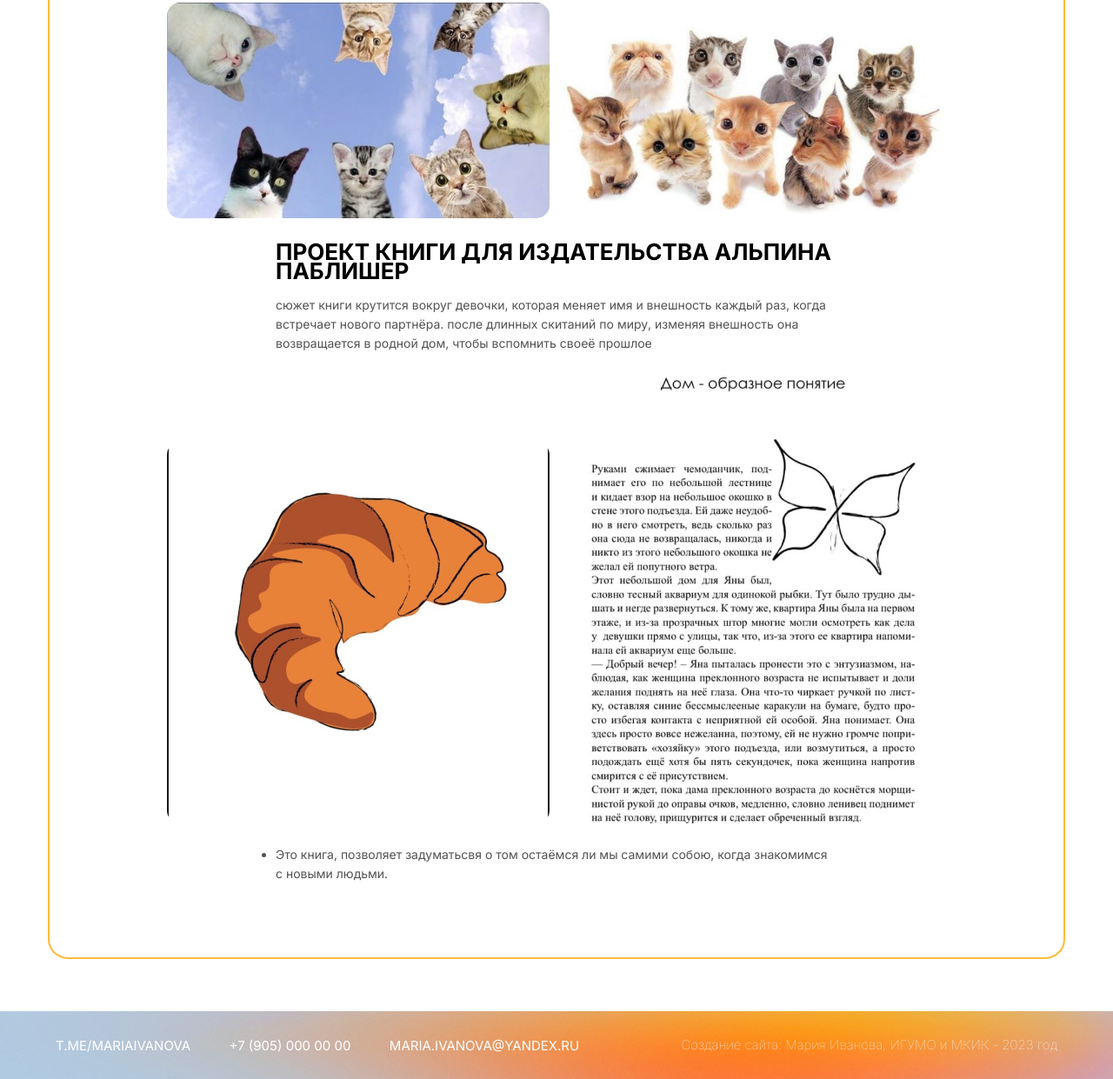
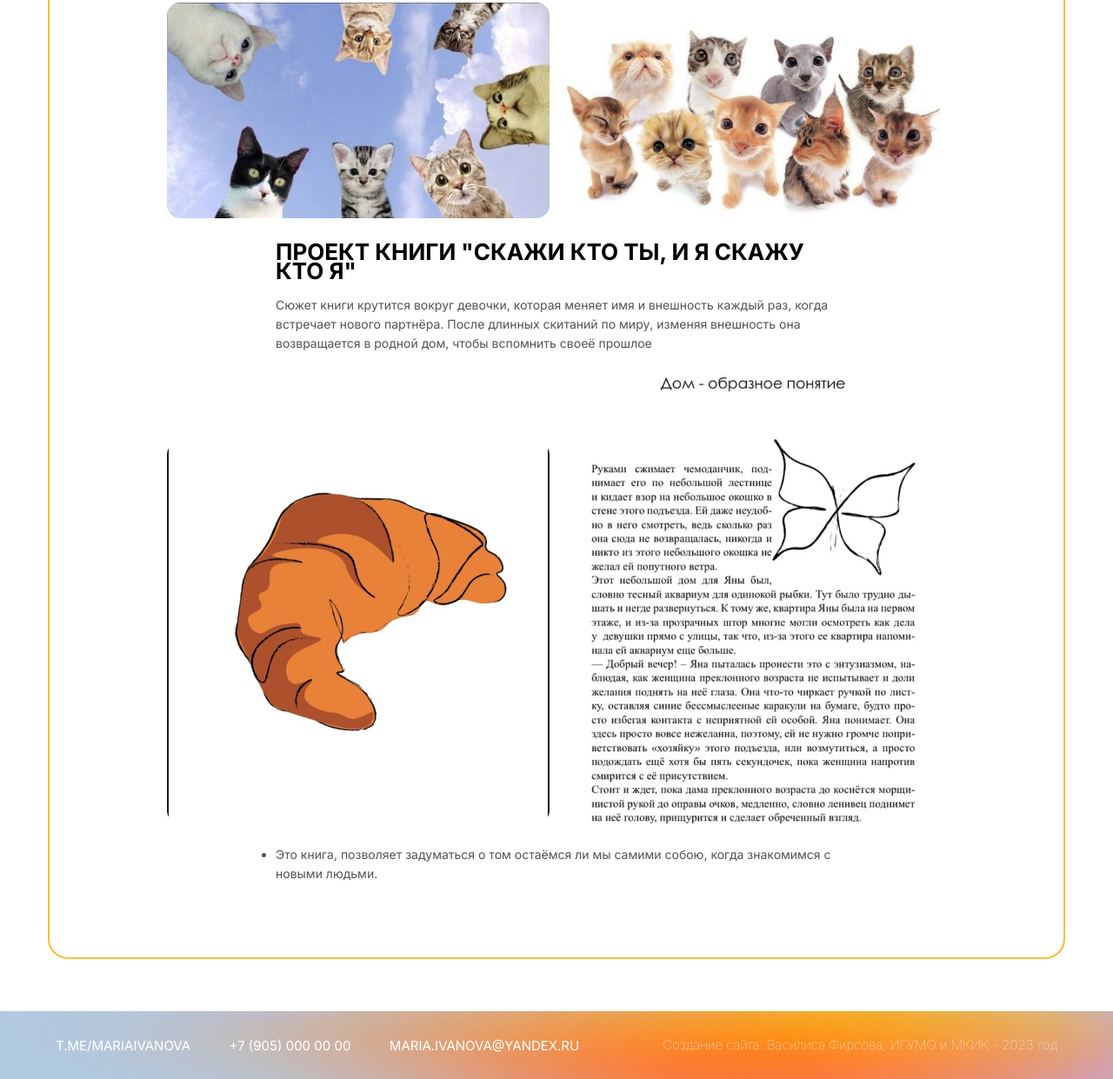
Before and after one commit to Sandyyyep/portfolio, a plain HTML site: page 2.html in a window 1280 px wide. Shown: the part 684-1925 px from the top of the page at 87% size. Drawn offline with Linux system fonts and the light colour scheme.

Commit message:
Update 2.html

```diff
--- a/2.html
+++ b/2.html
@@ -25,10 +25,10 @@
 
 <img src="images/cats.jpg">
 <img src="images/cats2.jpg">
-<h1>Проект книги для издательства Альпина Паблишер</h1>
+<h1>Проект книги "скажи кто ты, и я скажу кто я" </h1>
 
 <p>
-сюжет книги крутится вокруг девочки, которая меняет имя и внешность каждый раз, когда встречает нового партнёра. после длинных скитаний по миру, изменяя внешность она возвращается в родной дом, чтобы вспомнить своеё прошлое
+Сюжет книги крутится вокруг девочки, которая меняет имя и внешность каждый раз, когда встречает нового партнёра. После длинных скитаний по миру, изменяя внешность она возвращается в родной дом, чтобы вспомнить своеё прошлое
 </p>
 
 <img src="images/3v.jpg">
@@ -36,7 +36,7 @@
 
 <ul>
 <li>
-Это книга, позволяет задуматьсвя о том остаёмся ли мы самими собою, когда знакомимся с новыми людьми.</li>
+Это книга, позволяет задуматься о том остаёмся ли мы самими собою, когда знакомимся с новыми людьми.</li>
 
 </li>
 
@@ -49,7 +49,7 @@
 <a href="/">maria.ivanova@yandex.ru</a>
 </div>
 <div class="copyright">
-Создание сайта: Мария Иванова, ИГУМО и МКИК - 2023 год
+Создание сайта: Василиса Фирсова, ИГУМО и МКИК - 2023 год
 </div>
 </footer>
 </body>
```
